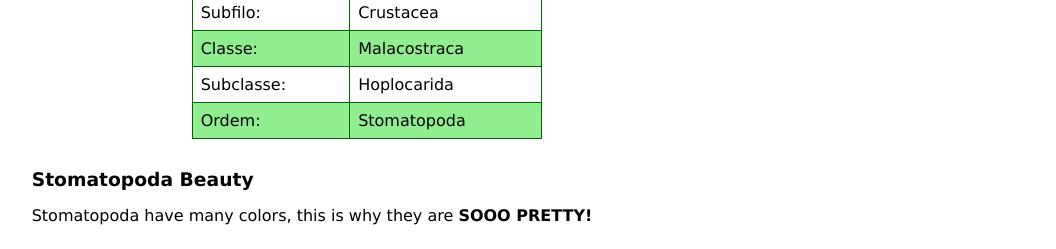
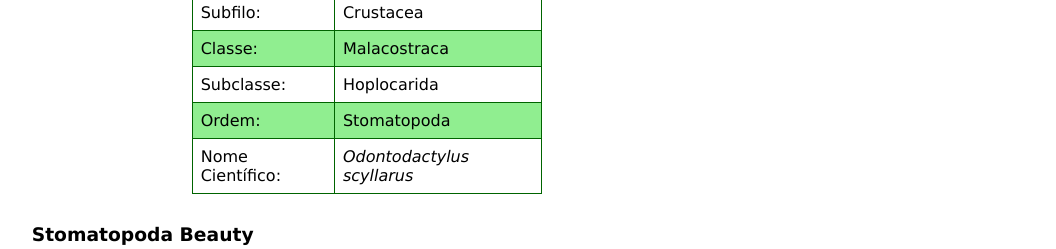
Before and after one commit to JonnesBezerra/trybe-exercises, a plain HTML site: page bloco_3/dia_4/index-pratica.html in a window 1280 px wide. Shown: the part 960-1209 px from the top of the page, without its empty margins (128-1184 px from the left). Drawn offline with Linux system fonts and the light colour scheme.

Commit message:
Add Scientific name in italic

```diff
--- a/bloco_3/dia_4/index-pratica.html
+++ b/bloco_3/dia_4/index-pratica.html
@@ -131,6 +131,10 @@
                             <td>Ordem:</td>
                             <td>Stomatopoda</td>
                         </tr>
+                        <tr>
+                            <td>Nome Científico:</td>
+                            <td><em>Odontodactylus scyllarus</em></td>
+                        </tr>
                     </table>
                 </tr>
             </table>
```
